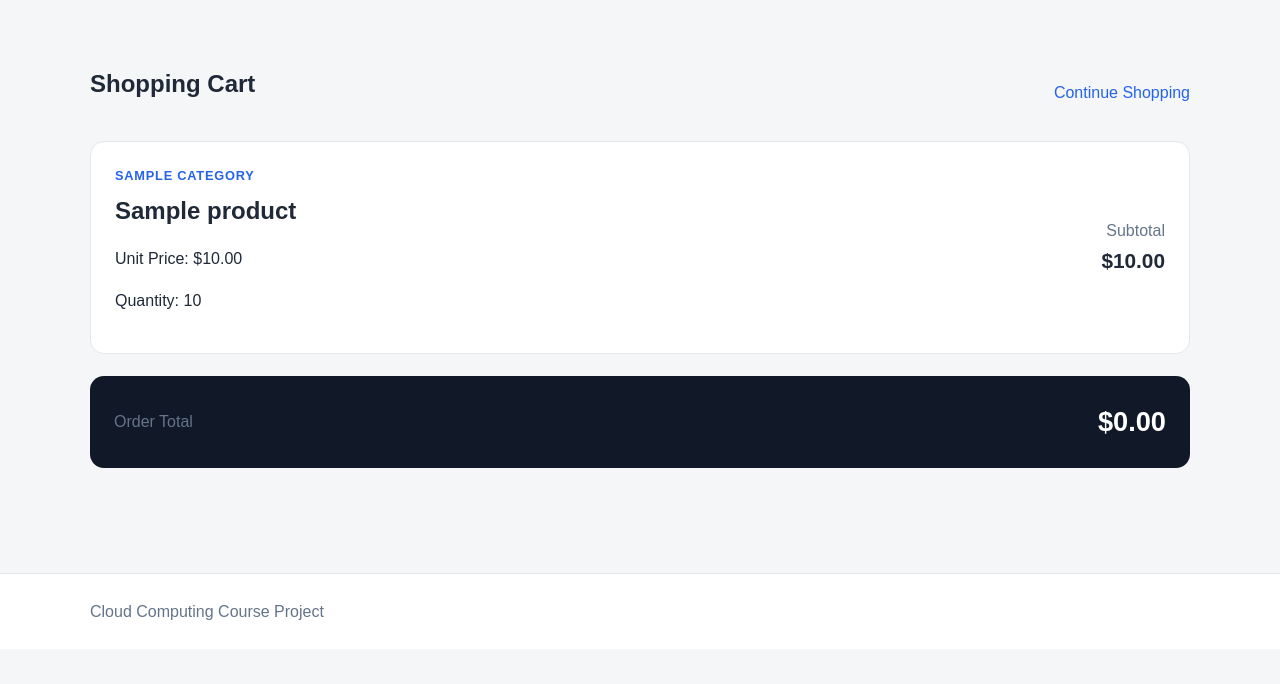
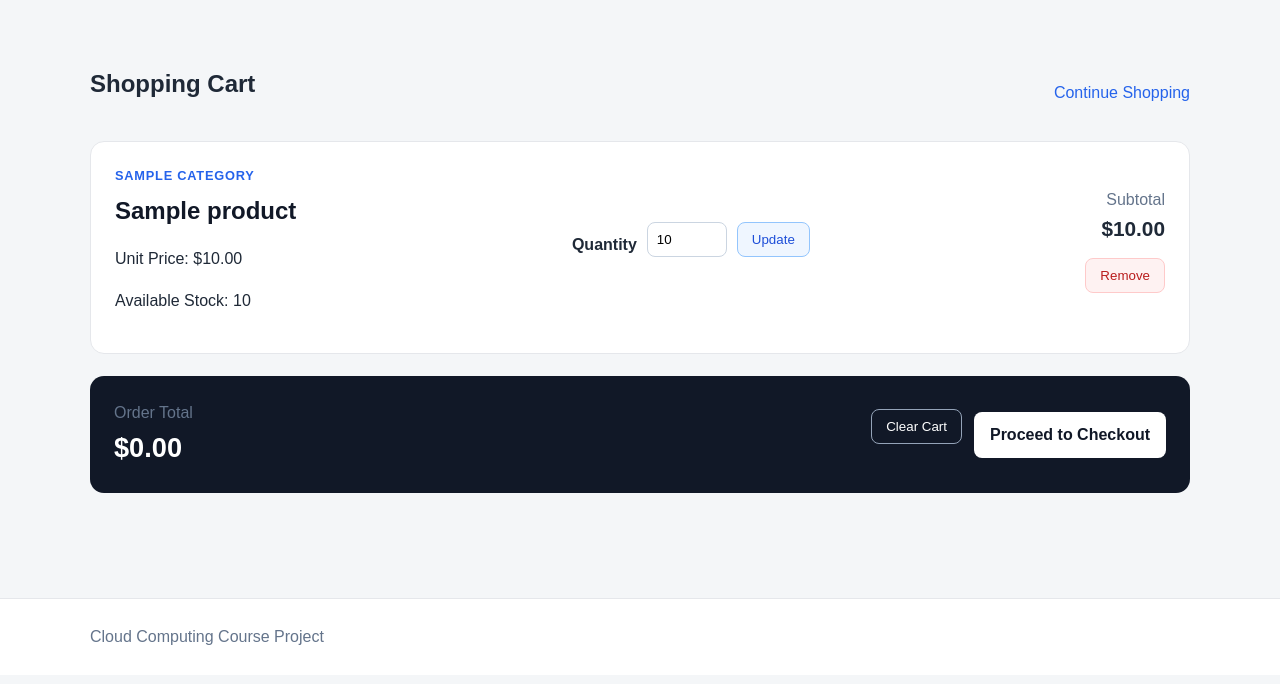
Before and after one commit to mcwch/Chihang-Wei-cloud-project, a Flask app: template ecommerce_app/templates/cart.html in a window 1280 px wide. Shown: the part 97-781 px from the top of the page. Run offline with Flask 3, Linux system fonts and the light colour scheme; the template is opened without the code that fills it: most values are stand-ins (such as "Sample title", 1, 10 or a date in 2020).

Commit message:
Fix shopping cart controls

```diff
--- a/ecommerce_app/templates/cart.html
+++ b/ecommerce_app/templates/cart.html
@@ -16,12 +16,19 @@
         <div class="cart-list">
             {% for item in cart_items %}
                 <article class="cart-item">
-                    <div>
+                    <div class="cart-product-info">
                         <div class="product-category">
                             {{ item.product.category }}
                         </div>
 
-                        <h2>{{ item.product.name }}</h2>
+                        <h2>
+                            <a href="{{ url_for(
+                                'product_detail',
+                                product_id=item.product.id
+                            ) }}">
+                                {{ item.product.name }}
+                            </a>
+                        </h2>
 
                         <p>
                             Unit Price:
@@ -29,10 +36,42 @@
                         </p>
 
                         <p>
-                            Quantity: {{ item.quantity }}
+                            Available Stock:
+                            {{ item.product.stock }}
                         </p>
                     </div>
 
+                    <form
+                        class="quantity-form"
+                        method="post"
+                        action="{{ url_for(
+                            'update_cart',
+                            product_id=item.product.id
+                        ) }}"
+                    >
+                        <label for="quantity-{{ item.product.id }}">
+                            Quantity
+                        </label>
+
+                        <input
+                            id="quantity-{{ item.product.id }}"
+                            name="quantity"
+                            type="number"
+                            value="{{ item.quantity }}"
+                            min="0"
+                            max="{{ item.product.stock }}"
+                            required
+                        >
+
+                        <button
+                            class="secondary-button"
+                            type="submit"
+                        >
+                            Update
+                        </button>
+                    </form>
+
+                    <div class="cart-actions">
                         <div class="cart-subtotal">
                             <span>Subtotal</span>
 
@@ -40,16 +79,55 @@
                                 ${{ "%.2f"|format(item.subtotal) }}
                             </strong>
                         </div>
+
+                        <form
+                            method="post"
+                            action="{{ url_for(
+                                'remove_from_cart',
+                                product_id=item.product.id
+                            ) }}"
+                        >
+                            <button
+                                class="remove-button"
+                                type="submit"
+                            >
+                                Remove
+                            </button>
+                        </form>
+                    </div>
                 </article>
             {% endfor %}
         </div>
 
         <section class="cart-summary">
+            <div>
                 <span>Order Total</span>
 
                 <strong>
                     ${{ "%.2f"|format(cart_total) }}
                 </strong>
+            </div>
+
+            <div class="summary-actions">
+                <form
+                    method="post"
+                    action="{{ url_for('clear_cart') }}"
+                >
+                    <button
+                        class="clear-button"
+                        type="submit"
+                    >
+                        Clear Cart
+                    </button>
+                </form>
+
+                <a
+                    class="checkout-button"
+                    href="{{ url_for('checkout') }}"
+                >
+                    Proceed to Checkout
+                </a>
+            </div>
         </section>
     {% else %}
         <div class="empty-state">
```
Also changed, not shown: ecommerce_app/tests/test_cart_management.py (+16 -0 lines). Lines whose indentation alone changed are shown as unchanged.
